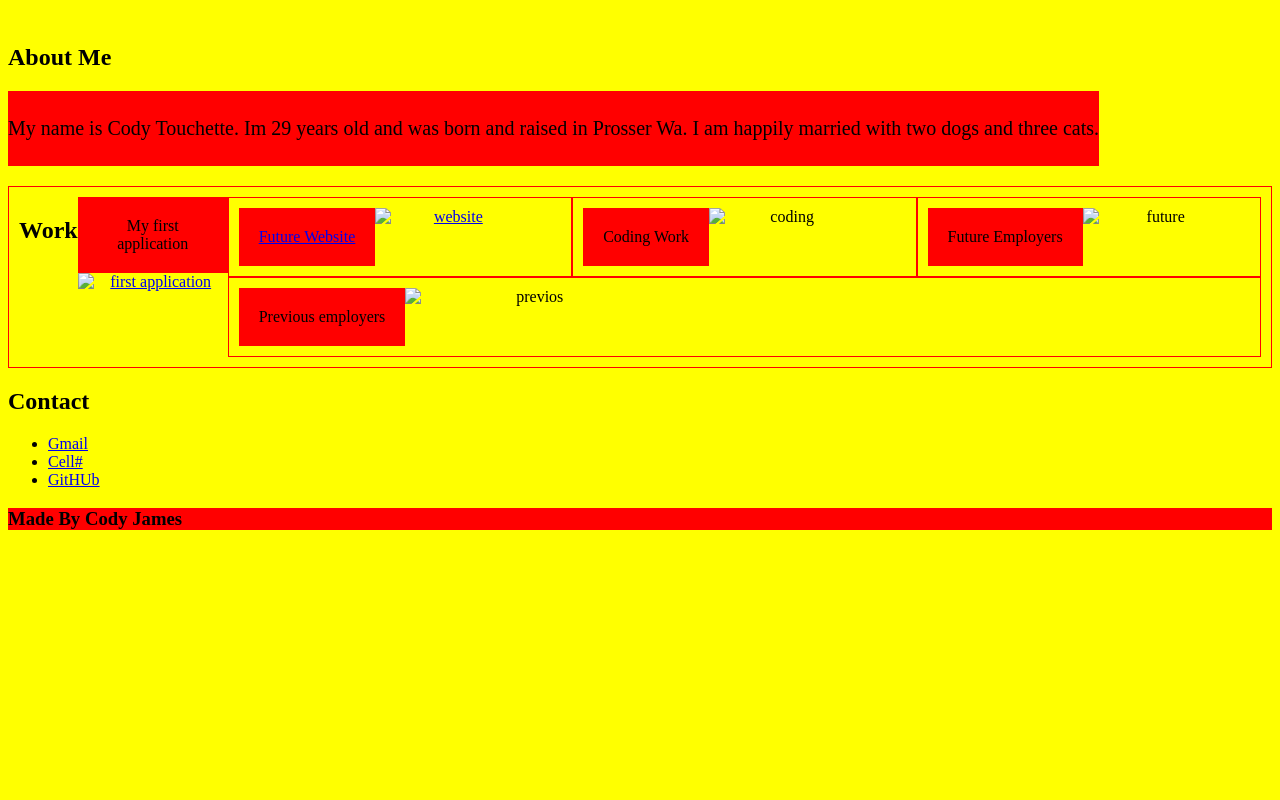
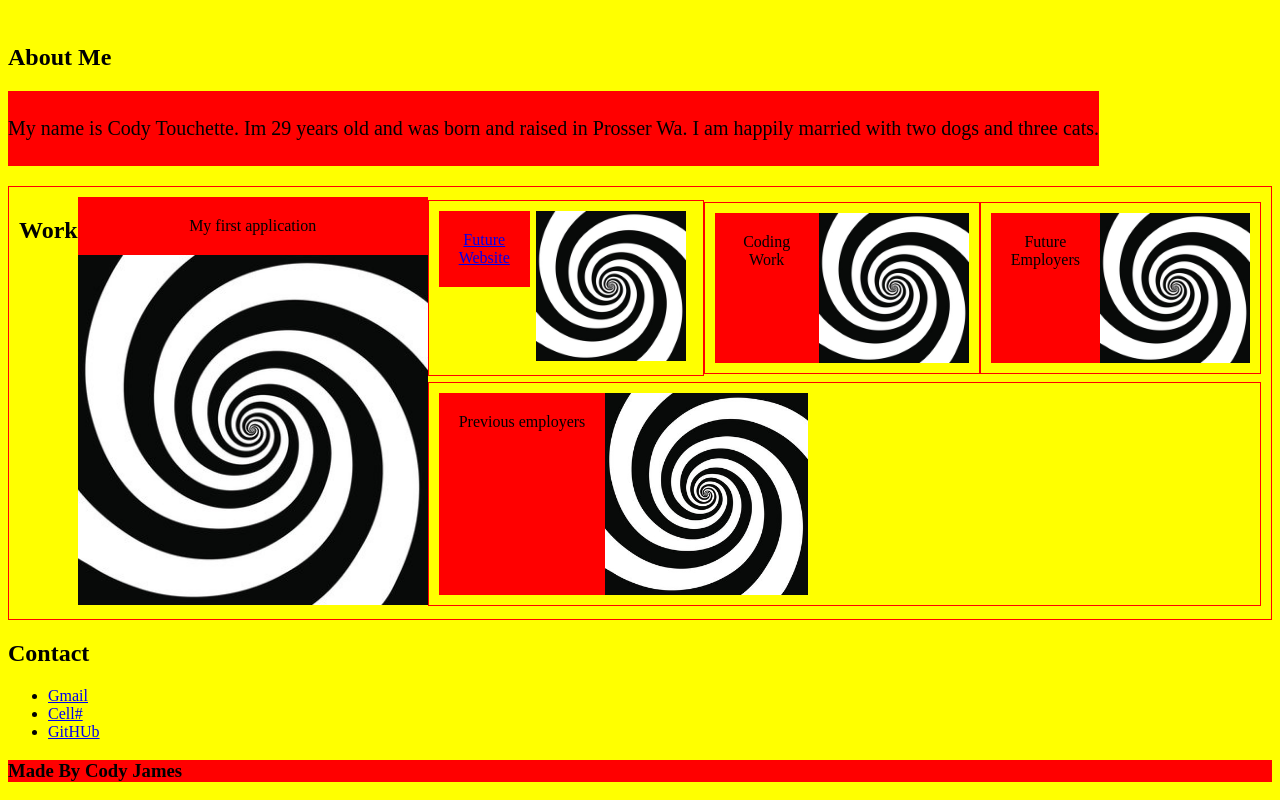
Before and after one commit to codyt93/second-challenge, a plain HTML site: page index.html in a window 1280 px wide. Shown: the part 867-1667 px from the top of the page. Before the commit the page ends 1415 px from the top, so only its background shows below. Drawn offline with Linux system fonts and the light colour scheme.

Commit message:
homework

```diff
--- a/index.html
+++ b/index.html
@@ -59,7 +59,7 @@
                 <section class="'card">
                     <header>My first application</header>
                     <a href="https://github.com/codyt93/first-challenge" target="_blank"> <img id="first"
-                            src="C:\Users\codyt\OneDrive\Pictures\Saved Pictures\zone3.jpg" alt="first application" />
+                            src="assets\img\360_F_270622417_2gasOBUwqXdcpkgEl9PUihhhnQZeX4nQ.jpg" alt="first application" />
 
                 </section>
 
@@ -67,25 +67,25 @@
                 <section class="card">
                     <header>Future Website</header>
                     <a href="https://github.com/codyt93/first-challenge" target="_blank"> <img
-                            src="C:\Users\codyt\OneDrive\Pictures\Saved Pictures\360_F_270622417_2gasOBUwqXdcpkgEl9PUihhhnQZeX4nQ.jpg"
+                            src="assets\img\360_F_270622417_2gasOBUwqXdcpkgEl9PUihhhnQZeX4nQ.jpg"
                             alt="website" /></a>
 
                 </section>
                 <section class="card">
                     <header>Coding Work</header>
-                    <img src="C:\Users\codyt\OneDrive\Pictures\Saved Pictures\360_F_270622417_2gasOBUwqXdcpkgEl9PUihhhnQZeX4nQ.jpg"
+                    <img src="assets\img\360_F_270622417_2gasOBUwqXdcpkgEl9PUihhhnQZeX4nQ.jpg"
                         alt="coding" />
 
                 </section>
                 <section class="card">
                     <header>Future Employers</header>
-                    <img src="C:\Users\codyt\OneDrive\Pictures\Saved Pictures\360_F_270622417_2gasOBUwqXdcpkgEl9PUihhhnQZeX4nQ.jpg"
+                    <img src="assets\img\360_F_270622417_2gasOBUwqXdcpkgEl9PUihhhnQZeX4nQ.jpg"
                         alt="future" />
 
                 </section>
                 <section class="card">
                     <header>Previous employers</header>
-                    <img src="C:\Users\codyt\OneDrive\Pictures\Saved Pictures\360_F_270622417_2gasOBUwqXdcpkgEl9PUihhhnQZeX4nQ.jpg"
+                    <img src="assets\img\360_F_270622417_2gasOBUwqXdcpkgEl9PUihhhnQZeX4nQ.jpg"
                         alt="previos" />
                 </section>
             </div>
--- a/styles.css
+++ b/styles.css
@@ -1,6 +1,7 @@
 body {background: yellow;
 font-family: 'Times New Roman', Times, serif ;
 font-stretch: narrower;
+
 }
 
 
```
Also changed, not shown: assets/ac606c11f55f544baab1cdb332c01e98.jpg (renamed from ac606c11f55f544baab1cdb332c01e98.jpg), assets/img/360_F_270622417_2gasOBUwqXdcpkgEl9PUihhhnQZeX4nQ.jpg (added), assets/img/Flag_of_Costa_Rica.svg (added), assets/img/download (3).jpg (deleted).
